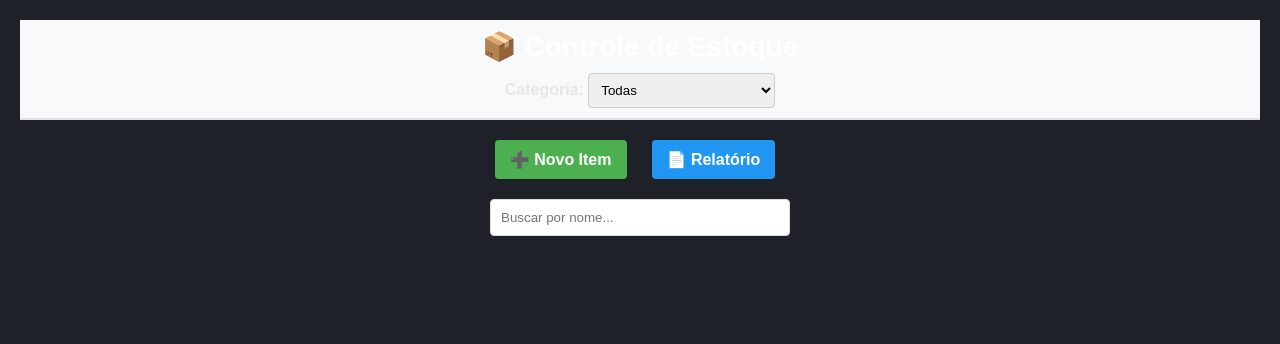
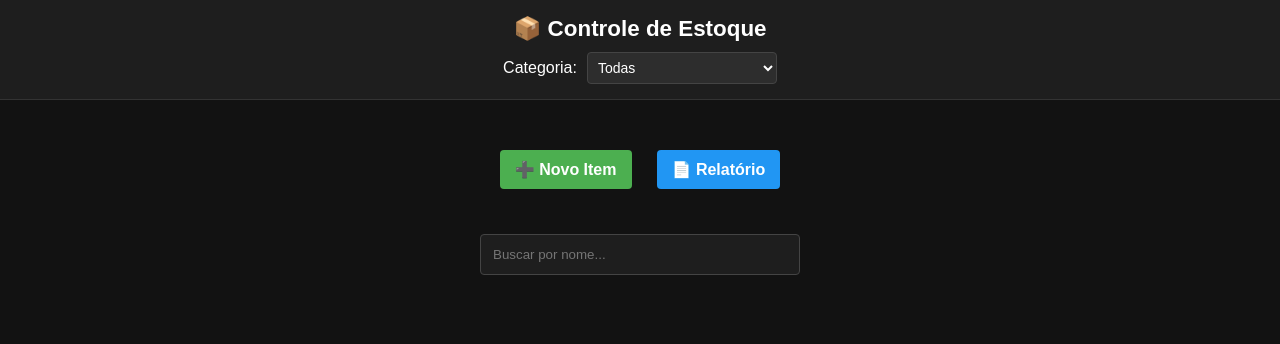
Before and after one commit to andregabrielmic-gif/estoque_banheiro, a Flask app: page / in a window 1280 px wide. Shown: the top 344 px of the page. Run offline with Flask 3, Linux system fonts and the light colour scheme; data that the repository does not hold is empty.

Commit message:
Update styles and structure in index.html

```diff
--- a/templates/index.html
+++ b/templates/index.html
@@ -5,38 +5,54 @@
     <title>Estoque RH</title>
     <link rel="stylesheet" href="/static/style.css">
     <style>
-        body { font-family: Arial, sans-serif; margin: 0; padding: 20px; }
+        /* Estilo para combinar com o tema escuro do seu app */
+        body { font-family: Arial, sans-serif; margin: 0; padding: 0; background-color: #121212; color: white; }
+
         header {
             display: flex;
             justify-content: space-between;
             align-items: center;
-            padding: 10px 20px;
-            background: #f8f9fa;
-            border-bottom: 2px solid #dee2e6;
-            margin-bottom: 20px;
+            padding: 15px 30px;
+            background: #1e1e1e; /* Cinza escuro em vez de branco */
+            border-bottom: 1px solid #333;
         }
-        .top-bar { margin-bottom: 20px; }
+
+        .filtros-topo { display: flex; align-items: center; gap: 10px; }
+
+        select {
+            padding: 6px; border-radius: 4px; border: 1px solid #444;
+            background: #2d2d2d; color: white; font-size: 14px; cursor: pointer;
+        }
+
+        .top-bar { padding: 20px; text-align: center; }
         .botao {
             background-color: #4CAF50; color: white; padding: 10px 15px;
-            text-decoration: none; border-radius: 4px; margin-right: 10px;
+            text-decoration: none; border-radius: 4px; margin: 0 5px; font-weight: bold;
         }
-        .busca-container { text-align: center; margin: 20px 0; }
-        .busca-container input { width: 300px; padding: 10px; border: 1px solid #ddd; border-radius: 4px; }
+
+        .busca-container { text-align: center; margin-bottom: 30px; }
+        .busca-container input {
+            width: 320px; padding: 12px; border: 1px solid #444;
+            border-radius: 4px; background: #1e1e1e; color: white;
+        }
+
         .lista {
             display: grid; grid-template-columns: repeat(auto-fill, minmax(250px, 1fr));
-            gap: 20px;
+            gap: 20px; padding: 0 20px 40px;
         }
-        .card { border: 1px solid #ddd; border-radius: 8px; padding: 15px; text-align: center; background: white; }
-        .card img { width: 100%; height: 200px; object-fit: cover; border-radius: 4px; }
-        select { padding: 8px; border-radius: 4px; border: 1px solid #ccc; }
+
+        .card { border: 1px solid #333; border-radius: 8px; padding: 15px; text-align: center; background: #1e1e1e; }
+        .card img { width: 100%; height: 200px; object-fit: cover; border-radius: 4px; margin-bottom: 10px; }
+        .card h2 { font-size: 1.2rem; margin: 10px 0; }
+        .card a { color: #2196F3; text-decoration: none; font-weight: bold; }
     </style>
 </head>
 <body>
 
 <header>
-    <h1 style="margin:0;">📦 Controle de Estoque</h1>
-    <div>
-        <label for="filtroCat"><strong>Categoria:</strong></label>
+    <h1 style="margin:0; font-size: 1.4rem;">📦 Controle de Estoque</h1>
+    <div class="filtros-topo">
+        <label for="filtroCat">Categoria:</label>
         <select id="filtroCat" onchange="filtrarTudo()">
             <option value="">Todas</option>
             <option value="Brindes">Brindes</option>
@@ -64,9 +80,9 @@
             <img src="/static/fotos/{{ item['foto'] }}">
         {% endif %}
         <h2>{{ item['nome'] }}</h2>
-        <p><strong>Categoria:</strong> {{ item['categoria'] }}</p>
-        <p><strong>Armário:</strong> {{ item['armario'] }}</p>
-        <p><strong>Quantidade:</strong> {{ item['quantidade'] }}</p>
+        <p><span style="color: #888;">Categoria:</span> {{ item['categoria'] }}</p>
+        <p><span style="color: #888;">Armário:</span> {{ item['armario'] }}</p>
+        <p><span style="color: #888;">Qtd:</span> <strong>{{ item['quantidade'] }}</strong></p>
         <a href="/item/{{ item['id'] }}">Ver detalhes</a>
     </div>
     {% endfor %}
```
